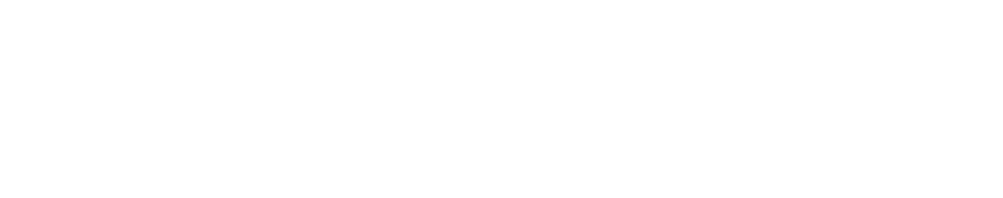
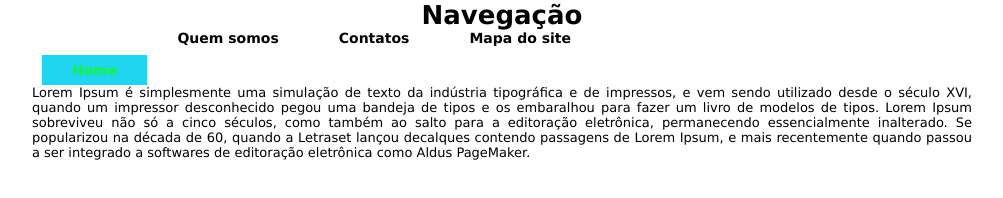
Before and after one commit to igorrodriguess/html5, a plain HTML site: page html5.html in a window 1280 px wide. Shown: the whole page, without its empty margins (138-1141 px from the left). Drawn offline with Linux system fonts and the light colour scheme.

Commit message:
index html menu de navegação

```diff
--- /dev/null
+++ b/estilo.css
@@ -0,0 +1,52 @@
+*{
+	margin:0;
+	padding:0;
+}
+body{
+	margin:0 auto;
+	width:940px;
+	font-size:13px;
+	font-family:verdana;
+}
+header, nav{
+	display:block;
+}
+article{
+	clear: both;
+	margin-top: 50px;
+	text-align: justify;
+}
+h1{
+	text-align: center;		/*alinhar cabeçalio*/
+}
+nav, ul {
+	list-style-type: none;
+}
+nav ul li{
+	float:left;
+}
+nav ul li a {
+	display:block;
+	height:25px;		/*altura*/
+	padding: 0 30px;     /*espaçamento*/
+	float:left;			/*flutar a esquerda*/
+	font-size: 14px;'	/*tamanho da fonte*/
+	line-height: 30px;		/*altura da linha*/
+	text-align: center;		/*alinhamento do texto*/
+	text-decoration: none;		/*retirar sublinhado dos links*/
+	color: #000;
+	font-weight: bold;		/*negrito*/
+}
+nav ul li a:hover{  /*passar cursor e mudar link de cor*/
+	color:#2B3BD9;
+}
+nav ul li a.selecionado{
+	color:#12F642;
+	background-color:#21D4EF;
+	margin-left: 10px;		/*margem a esquerda*/
+	height: 30px;			/**/
+	line-height: 30px;
+	margin-top: 25px;
+
+}
+.destaque
--- a/html5.html
+++ b/html5.html
@@ -3,10 +3,24 @@
 <head>
 	<meta charset="utf-8">
 	<meta http-equiv="X-UA-Compatible" content="IE=edge">
-	<title>	</title>
-	<link rel="stylesheet" href="">
+	<title>	Navegação</title>
+	<link rel="stylesheet" href="estilo.css">
 </head>
 <body>
+	<header>
+		<h1>Navegação</h1>
+		<nav>
+			<ul>
+				<li><a href="#" class="selecionado">Home</a></li>
+				<li><a href="#">Quem somos</a></li>
+				<li><a href="#">Contatos</a></li>
+				<li><a href="#">Mapa do site</a></li>
+			</ul>
 
+		</nav>
+	</header>
+	<article>
+		Lorem Ipsum é simplesmente uma simulação de texto da indústria tipográfica e de impressos, e vem sendo utilizado desde o século XVI, quando um impressor desconhecido pegou uma bandeja de tipos e os embaralhou para fazer um livro de modelos de tipos. Lorem Ipsum sobreviveu não só a cinco séculos, como também ao salto para a editoração eletrônica, permanecendo essencialmente inalterado. Se popularizou na década de 60, quando a Letraset lançou decalques contendo passagens de Lorem Ipsum, e mais recentemente quando passou a ser integrado a softwares de editoração eletrônica como Aldus PageMaker.
+	</article>
 </body>
 </html>
```
